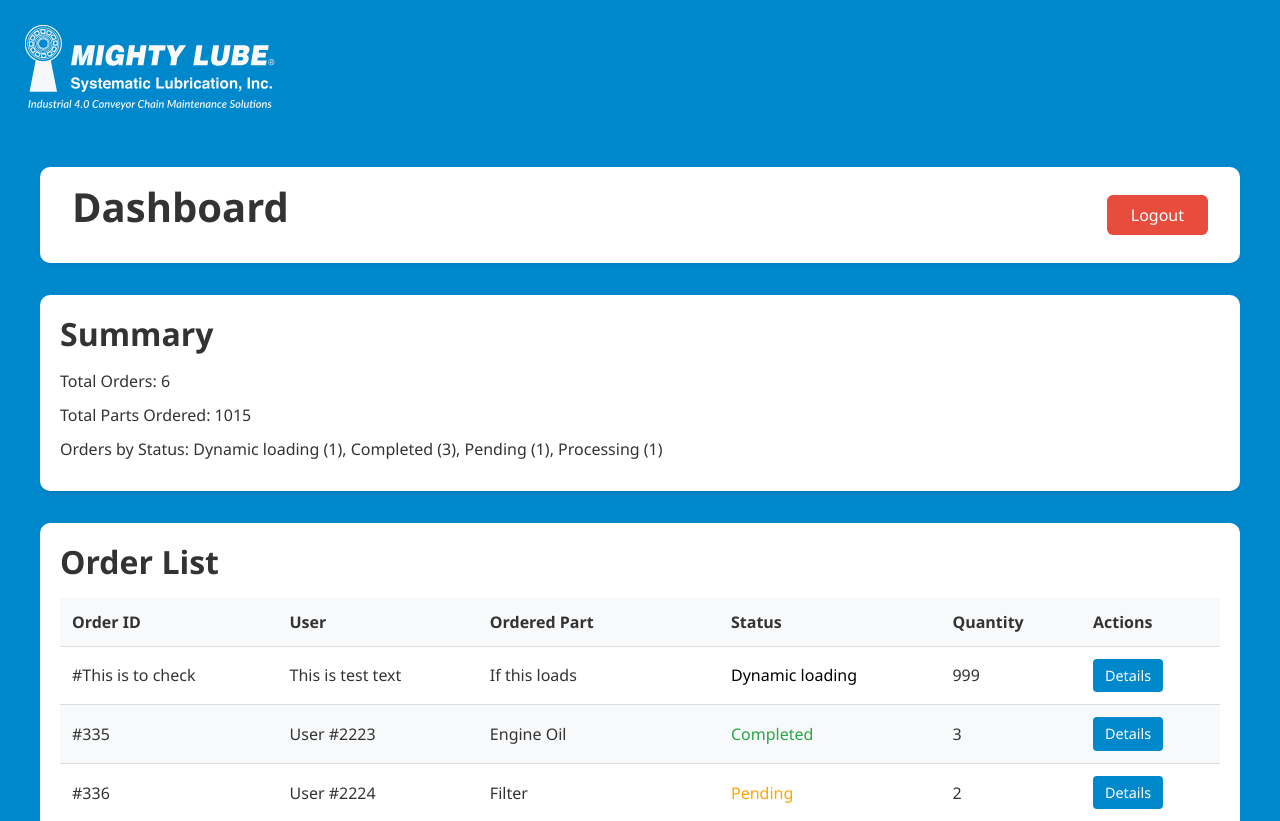
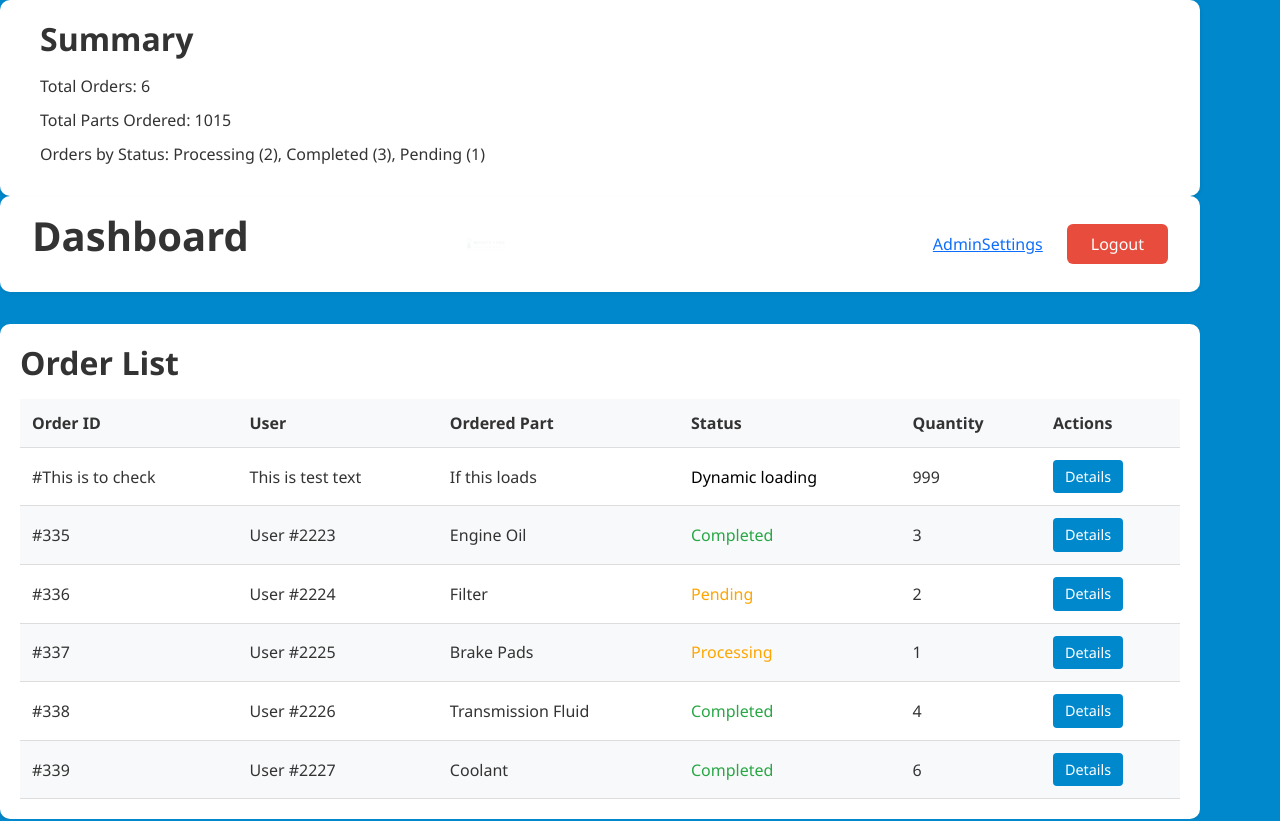
Before and after one commit to MightyLubeCapstone/Mighty-Lube-dashboard, a React (Create React App) app: page /dashboard in a window 1280 px wide. Shown: the top 821 px of the page. Built offline with nearby package versions, Linux system fonts and the light colour scheme; no server answers.

Commit message:
Assembled all pushed changes for orginization
I assembled all changes we have all made

```diff
--- a/src/App.js
+++ b/src/App.js
@@ -2,19 +2,62 @@
 // It sets up the routing and imports global styles. This should remain fairly simple, import functions into here so they are used when running the app
 // The export App allows index.js to use our functions and styles. For sake of simplicity, keep functions in their own files, and import them here. This will allow us to keep the code clean and organized
 
-import React from 'react';
+import React, { useState, useEffect } from 'react';
 import { BrowserRouter as Router, Routes, Route, Navigate } from 'react-router-dom';
 import './Assets/styles/main.css';
 import Login from './Pages/Login.js';
 import Dashboard from './Pages/Dashboard.js';
 
 function App() {
+  const [orders, setOrders] = useState([]);
+
+  const getStatusColor = (status) => {
+    switch (status) {
+      case 'Processing':
+        return '#ffa500';
+      case 'Completed':
+        return '#28a745';
+      case 'Pending':
+        return '#ffa500';
+      default:
+        return 'black';
+    }
+  };
+
+  const getTotalsByStatus = () => {
+    const counts = orders.reduce((acc, order) => {
+      acc[order.status] = (acc[order.status] || 0) + 1;
+      return acc;
+    }, {});
+    return Object.entries(counts)
+      .map(([status, count]) => `${status} (${count})`)
+      .join(', ');
+  };
+
+  useEffect(() => {
+    fetch('/orders.json')
+      .then((res) => res.json())
+      .then((data) => {
+        setOrders(data.orders);
+      })
+      .catch((error) => {
+        console.error('Error loading orders:', error);
+      });
+  }, []);
+
   return (
     <Router>
     <div className="App">
       <Routes>
         <Route path="/" element={<Login />} />
-        <Route path="/dashboard" element={<Dashboard />} />
+        <Route path="/dashboard" element={
+          <Dashboard
+            orders={orders}
+            getStatusColor={getStatusColor}
+            getTotalsByStatus={getTotalsByStatus}
+            />
+          }
+        />
       </Routes>
     </div>
     </Router>
--- /dev/null
+++ b/src/Assets/styles/Popup.css
@@ -0,0 +1,38 @@
+.popup-overlay {
+    position: fixed;
+    top: 0;
+    left: 0;
+    width: 100%;
+    height: 100%;
+    background-color: rgba(0, 0, 0, 0.5);
+    display: flex;
+    justify-content: center;
+    align-items: center;
+    z-index: 1000;
+  }
+
+  .popup-content {
+    background-color: white;
+    width: 80%;
+    height: 80%;
+    border-radius: 8px;
+    box-shadow: 0 4px 8px rgba(0, 0, 0, 0.2);
+    position: relative;
+    padding: 20px;
+    overflow: auto;
+  }
+
+  .popup-close {
+    position: absolute;
+    top: 10px;
+    right: 10px;
+    background: none;
+    border: none;
+    font-size: 24px;
+    cursor: pointer;
+    color: #666;
+  }
+
+  .popup-body {
+    padding: 10px;
+  }
--- a/src/Assets/styles/login.css
+++ b/src/Assets/styles/login.css
@@ -1,3 +1,8 @@
+/*
+This file contains the styling for login form elements. React handles css files as global.
+Do not attempt to edit these containers anywhere else, and make sure you reference completely unique elements
+*/
+
 .login-container {
     display: flex;
     justify-content: center;
--- a/src/Assets/styles/main.css
+++ b/src/Assets/styles/main.css
@@ -1,3 +1,8 @@
+/*
+This file contains the styling for most of the main app elements. These are essentially the global styles
+React handles css files as global, make sure you reference unique elements. Do not attempt to edit these containers anywhere else
+Example: In this file we access the body element this changes all body tags, even those this file is loaded into dynamically
+*/
 
 @import url('https://cdn.jsdelivr.net/npm/bootstrap@5.3.0-alpha3/dist/css/bootstrap.min.css');
 
--- a/src/Pages/Dashboard.js
+++ b/src/Pages/Dashboard.js
@@ -1,6 +1,8 @@
-import React from 'react';
+import React, { useState } from 'react';
 import { useNavigate } from 'react-router-dom';
+import '../Assets/styles/login.css';
 import OrderList from '../components/OrderList';
+import NavbarPopup from '../components/NavbarPopup';
 import logo from '../Assets/Images/WhiteML_Logo-w-tag-vector.svg';
 import { useOrders } from '../hooks/useOrders';
 /*
@@ -14,6 +16,8 @@ Notes:
 
 function Dashboard() {
   const navigate = useNavigate();
+  const [adminPopupOpen, setAdminPopupOpen] = useState(false);
+  const [settingsPopupOpen, setSettingsPopupOpen] = useState(false);
   const { orders, loading, error } = useOrders();
 
   const handleLogout = () => {
@@ -21,38 +25,102 @@ function Dashboard() {
     navigate('/');
   };
 
-  if (loading) {
-    return <div>Loading orders...</div>;
-  }
+  const openAdminPopup = (e) => {
+    e.preventDefault();
+    setAdminPopupOpen(true);
+  };
 
-  if (error) {
-    return <div>Error: {error}</div>;
-  }
+  const closeAdminPopup = () => {
+    setAdminPopupOpen(false);
+  };
+
+  const openSettingsPopup = (e) => {
+    e.preventDefault();
+    setSettingsPopupOpen(true);
+  };
+
+  const closeSettingsPopup = () => {
+    setSettingsPopupOpen(false);
+  };
 
   return (
     // Main dashboard container
     <div id="mainDiv">
-        {/* Logo container */}
-        <img src={logo} alt="Mighty Lube Logo" className="logo" />
 
-      <div className="dashboard">
       {/* Div for the table */}
       <div className="dashboard-content">
 
+        {/* Summary card */}
+        <div className="summary-card">
+          <div style={{ margin: '0 20px' }}>
+            <h2>Summary</h2>
+            <p>Total Orders: {orders.length}</p>
+            <p>Total Parts Ordered: {orders.reduce((sum, order) => sum + order.quantity, 0)}</p>
+            <p>Orders by Status: Processing (2), Completed (3), Pending (1)</p>
+          </div>
+        </div>
+
         <header className="dashboard-header">
           <h1>Dashboard</h1>
+
+          {/* Logo container */}
+          <div className="logo-container">
+            <img src={logo} alt="Mighty Lube Logo" className="logo" />
+          </div>
+
+          <div style={{ display: 'flex', alignItems: 'center', gap: '1.5rem' }}>
+
+            <nav className="nav-links">
+              <a href="#admin" onClick={openAdminPopup}>Admin</a>
+              <a href="#settings" onClick={openSettingsPopup}>Settings</a>
+            </nav>
+
             <button onClick={handleLogout} className="logout-button">Logout</button>
+
+          </div>
         </header>
+
 
         <main id="tblDashboard">
           <OrderList orders={orders} />
         </main>
 
+        {/* Admin Popup */}
+        <NavbarPopup
+          isOpen={adminPopupOpen}
+          onClose={closeAdminPopup}
+          title="Admin Panel"
+        >
+          <div style={{ minHeight: '300px' }}>
+            <p>Admin functionality goes here.</p>
+            <ul>
+              <li>User Management</li>
+              <li>Role Permissions</li>
+              <li>System Configuration</li>
+            </ul>
+          </div>
+        </NavbarPopup>
+
+        {/* Settings Popup */}
+        <NavbarPopup
+          isOpen={settingsPopupOpen}
+          onClose={closeSettingsPopup}
+          title="Settings"
+        >
+          <div style={{ minHeight: '300px' }}>
+            <p>Settings options go here.</p>
+            <ul>
+              <li>Account Settings</li>
+              <li>Notification Preferences</li>
+              <li>Theme Options</li>
+              <li>Language Settings</li>
+            </ul>
+          </div>
+        </NavbarPopup>
+
       </div>
 
     </div>
-    </div>
-
   );
 }
 
--- a/src/assets/styles/index.css
+++ b/src/assets/styles/index.css
@@ -1,3 +1,9 @@
+/*
+This file contains the styling for the index file elements. These are essentially the global styles
+React handles css files as global, make sure you reference unique elements. Do not attempt to edit these containers anywhere else
+Example: In this file we access the body element, this does not only change the body tag of the index file, but all body tags
+*/
+
 body {
   margin: 0;
   font-family: -apple-system, BlinkMacSystemFont, 'Segoe UI', 'Roboto', 'Oxygen',
--- /dev/null
+++ b/src/components/NavbarPopup.js
@@ -0,0 +1,27 @@
+import React from 'react';
+import '../Assets/styles/Popup.css';
+
+function NavbarPopup({ isOpen, onClose, title, children }) {
+  if (!isOpen) return null;
+
+  const handleOverlayClick = (e) => {
+    // Only close if the click was directly on the overlay, not on its children
+    if (e.target.className === 'popup-overlay') {
+      onClose();
+    }
+  };
+
+  return (
+    <div className="popup-overlay" onClick={handleOverlayClick}>
+      <div className="popup-content">
+        <button className="popup-close" onClick={onClose}>×</button>
+        <div className="popup-body">
+          <h2>{title}</h2>
+          {children}
+        </div>
+      </div>
+    </div>
+  );
+}
+
+export default NavbarPopup;
--- a/src/components/OrderList.js
+++ b/src/components/OrderList.js
@@ -30,25 +30,20 @@ function OrderList({ orders }) {
       .join(', ');
   };
 
-  return (
-    <div className="dashboard-container">
-      <div className="summary-card">
-        <h2>Summary</h2>
-        <p>Total Orders: {orders.length}</p>
-        <p>Total Parts Ordered: {orders.reduce((sum, order) => sum + order.quantity, 0)}</p>
-        <p>Orders by Status: {getTotalsByStatus()}</p>
-      </div>
-
-      {/* Here the table begins generating the overall look. It creates the headers and fills in the body of the table using a reference to the Order.js file.
+/* Here the table begins generating the overall look. It creates the headers and fills in the body of the table using a reference to the Order.js file.
   The body of the table is filled dynamically using the map function to iterate through the orders array and create a new Order component for each order.
   The key prop is used to uniquely identify each order in the list.
   The HTML return from Order.js is used here to generate table rows for the table body.
-      */}
+*/
 
+  return (
     <div className="order-list-card">
+
       <h2>Order List</h2>
+
       <table>
         <thead>
+
           <tr>
             <th>Order ID</th>
             <th>User</th>
@@ -57,10 +52,13 @@ function OrderList({ orders }) {
             <th>Quantity</th>
             <th>Actions</th>
           </tr>
+
         </thead>
-          <tbody> {orders.map((order) => ( <Order key={order.id} order={order} /> ))} </tbody>
+
+        <tbody> {orders.map((order) => (<Order key={order.id} order={order} />))} </tbody>
+
       </table>
-      </div>
+
     </div>
   );
 }
--- /dev/null
+++ b/src/components/Popup.js
@@ -0,0 +1,26 @@
+import React from 'react';
+import '../Assets/styles/Popup.css';
+
+function Popup({ isOpen, onClose, children }) {
+  if (!isOpen) return null;
+
+  const handleOverlayClick = (e) => {
+    // Only close if the click was directly on the overlay, not on its children
+    if (e.target.className === 'popup-overlay') {
+      onClose();
+    }
+  };
+
+  return (
+    <div className="popup-overlay" onClick={handleOverlayClick}>
+      <div className="popup-content">
+        <button className="popup-close" onClick={onClose}>×</button>
+        <div className="popup-body">
+          {children}
+        </div>
+      </div>
+    </div>
+  );
+}
+
+export default Popup;
```
Also changed, not shown: src/components/Order.js (+18 -1 lines). Lines whose indentation alone changed are shown as unchanged.
